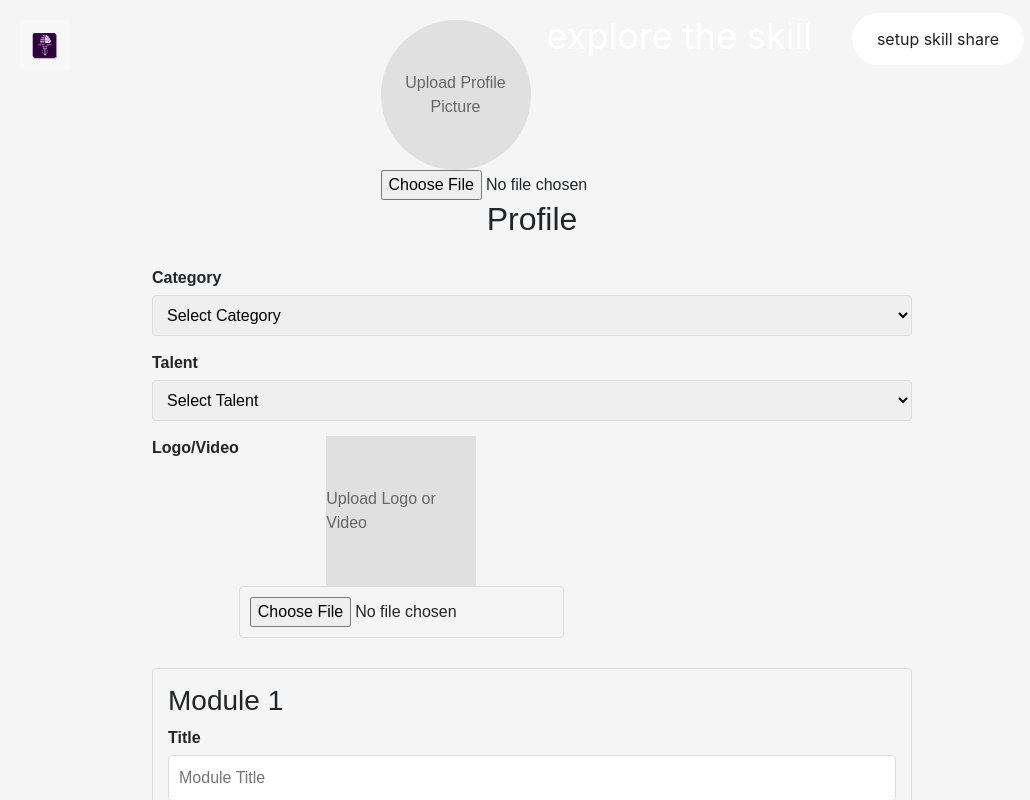
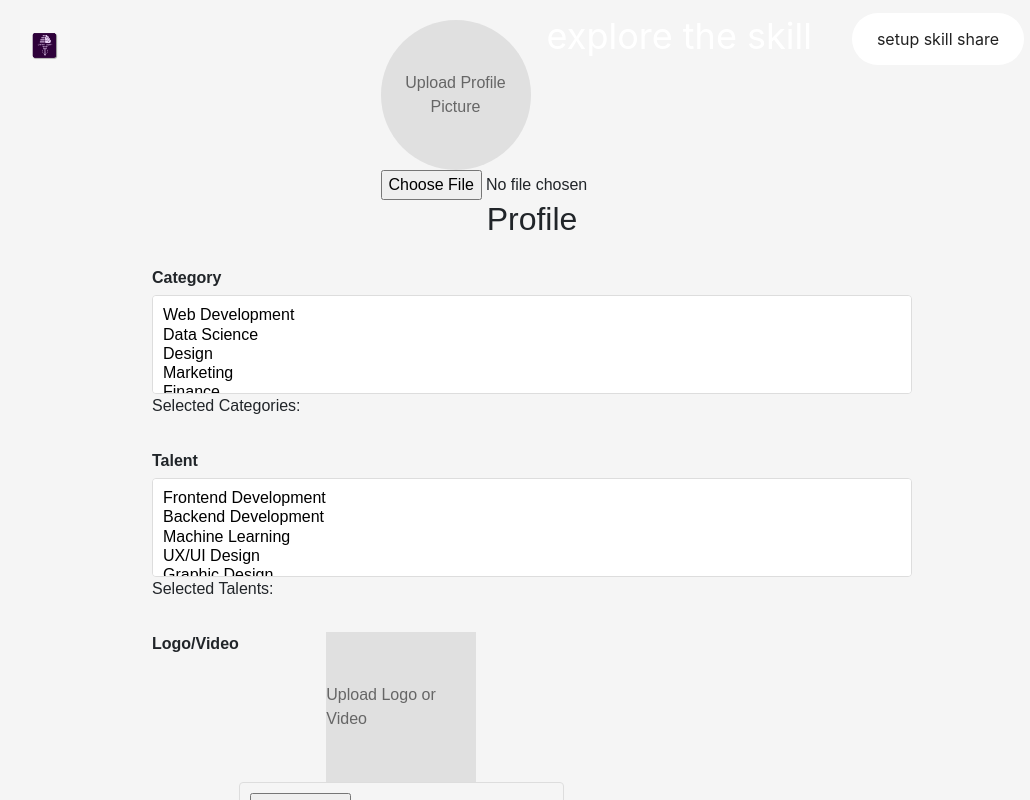
Before and after one commit to umaivanan/project, a React (Create React App) app: page /add-skill in a window 1280 px wide. Shown: the top 800 px of the page, without its empty margins (108-1138 px from the left). Built offline with nearby package versions, Linux system fonts and the light colour scheme.

Commit message:
version1

```diff
--- a/package.json
+++ b/package.json
@@ -7,6 +7,7 @@
     "@testing-library/react": "^13.4.0",
     "@testing-library/user-event": "^13.5.0",
     "axios": "^1.7.5",
+    "jwt-decode": "^4.0.0",
     "react": "^18.3.1",
     "react-dom": "^18.3.1",
     "react-router-dom": "^6.26.1",
--- a/src/App.js
+++ b/src/App.js
@@ -1,10 +1,13 @@
 import './App.css';
 import RegisterPage from './components/RegisterPage';
-import LoginPage from './components/LoginPage'; // Import the new LoginPage component
+import LoginPage from './components/LoginPage';
 import Hero from './components/Hero';
 import Navbar from './components/Navbar';
+import AddSkillPage from './components/AddSkillPage';
+import AdminDashboard from './components/AdminDashboard';
+import UserDashboard from './components/UserDashboard';
 import { BrowserRouter as Router, Routes, Route } from 'react-router-dom';
-import AddSkillPage from './components/AddSkillPage'; // Import the AddSkillPage component
+
 function App() {
   return (
     <Router>
@@ -12,8 +15,10 @@ function App() {
       <Routes>
         <Route path="/" element={<Hero />} />
         <Route path="/register" element={<RegisterPage />} />
-        <Route path="/login" element={<LoginPage />} /> {/* Add this line */}
-        <Route path="/add-skill" element={<AddSkillPage />} /> {/* Add this line */}
+        <Route path="/login" element={<LoginPage />} />
+        <Route path="/add-skill" element={<AddSkillPage />} />
+        <Route path="/admin-dashboard" element={<AdminDashboard />} />
+        <Route path="/user-dashboard" element={<UserDashboard />} />
       </Routes>
     </Router>
   );
--- a/src/components/AddSkillPage.js
+++ b/src/components/AddSkillPage.js
@@ -1,29 +1,10 @@
 import { useState } from 'react';
 import './SkillForm.css'; // Import the CSS file for styling
 
-const categoryOptions = [
-    { value: 'web', label: 'Web Development' },
-    { value: 'data', label: 'Data Science' },
-    { value: 'design', label: 'Design' },
-    { value: 'marketing', label: 'Marketing' },
-    { value: 'finance', label: 'Finance' },
-    { value: 'education', label: 'Education' },
-    { value: 'health', label: 'Health' }
-];
-
-const talentOptions = [
-    { value: 'frontend', label: 'Frontend Development' },
-    { value: 'backend', label: 'Backend Development' },
-    { value: 'machine-learning', label: 'Machine Learning' },
-    { value: 'ux-ui', label: 'UX/UI Design' },
-    { value: 'graphic-design', label: 'Graphic Design' },
-    { value: 'seo', label: 'SEO' }
-];
-
 const AddSkillPage = () => {
     const [profilePic, setProfilePic] = useState(null);
-    const [category, setCategory] = useState('');
-    const [talent, setTalent] = useState('');
+    const [categories, setCategories] = useState([]);
+    const [talents, setTalents] = useState([]);
     const [logo, setLogo] = useState(null);
     const [modules, setModules] = useState([{ title: '', content: '' }]);
     const [additionalInfo, setAdditionalInfo] = useState('');
@@ -31,9 +12,15 @@ const AddSkillPage = () => {
     const handleProfilePicChange = (e) => setProfilePic(URL.createObjectURL(e.target.files[0]));
     const handleLogoChange = (e) => setLogo(URL.createObjectURL(e.target.files[0]));
 
-    const handleCategoryChange = (e) => setCategory(e.target.value);
+    const handleCategoryChange = (e) => {
+        const selectedOptions = Array.from(e.target.selectedOptions, option => option.value);
+        setCategories(selectedOptions);
+    };
 
-    const handleTalentChange = (e) => setTalent(e.target.value);
+    const handleTalentChange = (e) => {
+        const selectedOptions = Array.from(e.target.selectedOptions, option => option.value);
+        setTalents(selectedOptions);
+    };
 
     const handleModuleChange = (index, e) => {
         const { name, value } = e.target;
@@ -45,29 +32,31 @@ const AddSkillPage = () => {
     const addModule = () => setModules([...modules, { title: '', content: '' }]);
 
     const validateForm = () => {
-        if (!logo) {
-            return 'Please upload a logo or video.';
-        }
+        // Example validation: ensure at least one module is filled
         if (modules.length === 0 || modules.some(module => !module.title || !module.content)) {
             return 'Please fill out at least one module with title and content.';
         }
+
+        // Additional validations can be added as required
         return '';
     };
 
     const handleSubmit = async (e) => {
         e.preventDefault();
 
+        // Validate the form
         const errorMessage = validateForm();
         if (errorMessage) {
             alert(errorMessage);
             return;
         }
 
+        // Prepare form data
         const formDataToSend = new FormData();
         if (profilePic) formDataToSend.append('profilePic', profilePic);
         if (logo) formDataToSend.append('logo', logo);
-        formDataToSend.append('category', category);
-        formDataToSend.append('talent', talent);
+        formDataToSend.append('categories', JSON.stringify(categories));
+        formDataToSend.append('talents', JSON.stringify(talents));
         formDataToSend.append('additionalInfo', additionalInfo);
 
         modules.forEach((module, index) => {
@@ -83,18 +72,19 @@ const AddSkillPage = () => {
 
             const result = await response.json();
             if (response.ok) {
-                alert('Skill created successfully!');
+                alert('Skill added successfully');
+                // Optionally redirect or reset the form
                 setProfilePic(null);
-                setCategory('');
-                setTalent('');
+                setCategories([]);
+                setTalents([]);
                 setLogo(null);
                 setModules([{ title: '', content: '' }]);
                 setAdditionalInfo('');
             } else {
-                alert(result.error || 'Failed to create skill');
+                alert(result.error || 'Failed to add skill');
             }
         } catch (error) {
-            console.error('Error creating skill:', error);
+            console.error('Error adding skill:', error);
             alert('An unexpected error occurred');
         }
     };
@@ -112,22 +102,31 @@ const AddSkillPage = () => {
 
                 <div className="input-group">
                     <label htmlFor="category">Category</label>
-                    <select id="category" value={category} onChange={handleCategoryChange}>
-                        <option value="">Select Category</option>
-                        {categoryOptions.map(option => (
-                            <option key={option.value} value={option.value}>{option.label}</option>
-                        ))}
+                    <select id="category" multiple value={categories} onChange={handleCategoryChange}>
+                        <option value="web">Web Development</option>
+                        <option value="data">Data Science</option>
+                        <option value="design">Design</option>
+                        <option value="marketing">Marketing</option>
+                        <option value="finance">Finance</option>
+                        <option value="education">Education</option>
+                        <option value="health">Health</option>
+                        {/* Add more categories as needed */}
                     </select>
+                    <p>Selected Categories: {categories.join(', ')}</p>
                 </div>
 
                 <div className="input-group">
                     <label htmlFor="talent">Talent</label>
-                    <select id="talent" value={talent} onChange={handleTalentChange}>
-                        <option value="">Select Talent</option>
-                        {talentOptions.map(option => (
-                            <option key={option.value} value={option.value}>{option.label}</option>
-                        ))}
+                    <select id="talent" multiple value={talents} onChange={handleTalentChange}>
+                        <option value="frontend">Frontend Development</option>
+                        <option value="backend">Backend Development</option>
+                        <option value="machine-learning">Machine Learning</option>
+                        <option value="ux-ui">UX/UI Design</option>
+                        <option value="graphic-design">Graphic Design</option>
+                        <option value="seo">SEO</option>
+                        {/* Add more talents as needed */}
                     </select>
+                    <p>Selected Talents: {talents.join(', ')}</p>
                 </div>
 
                 <div className="input-group">
--- /dev/null
+++ b/src/components/AdminDashboard.js
@@ -0,0 +1,12 @@
+import React from 'react';
+
+const AdminDashboard = () => {
+    return (
+        <div>
+            <h1>Admin Dashboard</h1>
+            <p>Welcome, Admin! Here you can manage users, view reports, and more.</p>
+        </div>
+    );
+};
+
+export default AdminDashboard;
--- a/src/components/RegisterPage.js
+++ b/src/components/RegisterPage.js
@@ -18,7 +18,7 @@ const RegisterPage = () => {
         password: ""
     });
 
-    const navigate = useNavigate(); // Initialize useNavigate
+    const navigate = useNavigate();
 
     const handleInput = (event) => {
         setInputs({ ...inputs, [event.target.name]: event.target.value });
@@ -29,7 +29,6 @@ const RegisterPage = () => {
         let errors = { ...initialStateErrors };
         let hasError = false;
 
-        // Validate inputs
         if (inputs.name === "") {
             errors.name.required = true;
             hasError = true;
@@ -63,10 +62,12 @@ const RegisterPage = () => {
 
             if (response.ok) {
                 console.log("User registered successfully:", data);
-                // Navigate to the Home page on successful registration
-                navigate('/add-skill'); // Redirect to the Home page
+                if (data.role === 'admin') {
+                    navigate('/admin-dashboard');
+                } else {
+                    navigate('/user-dashboard');
+                }
             } else {
-                // Display specific backend error messages
                 setErrors({ ...errors, custom_error: data.error || 'Something went wrong' });
             }
         } catch (error) {
--- /dev/null
+++ b/src/components/UserDashboard.js
@@ -0,0 +1,12 @@
+import React from 'react';
+
+const UserDashboard = () => {
+    return (
+        <div>
+            <h1>User Dashboard</h1>
+            <p>Welcome! Here you can manage your skills, view your progress, and more.</p>
+        </div>
+    );
+};
+
+export default UserDashboard;
```
Also changed, not shown: src/components/LoginPage.js (+11 -6 lines), src/components/PrivateRoute.js (added, +26 -0 lines), src/components/Navbar.js (line endings or trailing spaces), 1 other file (tests, documents, lock files or other folders).
